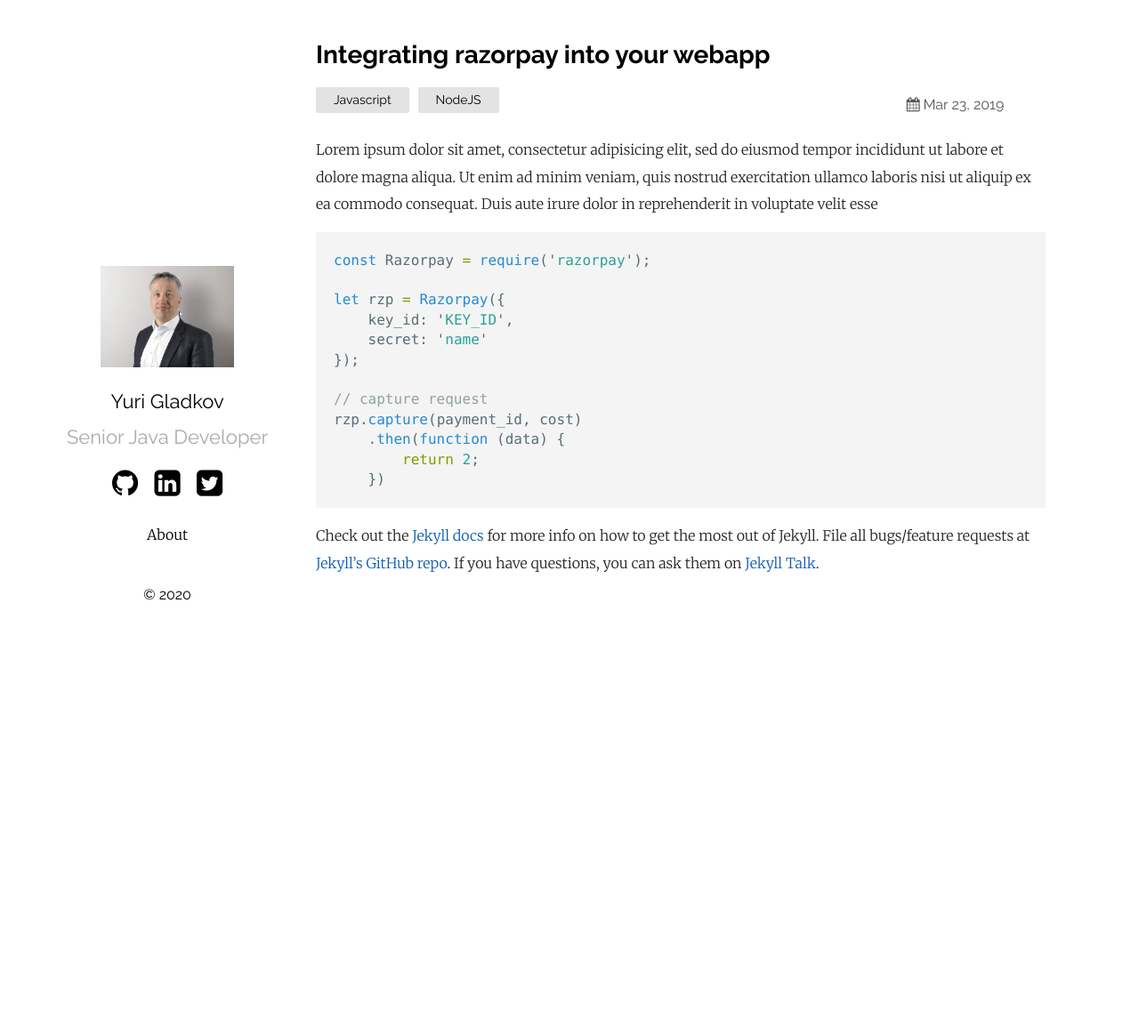
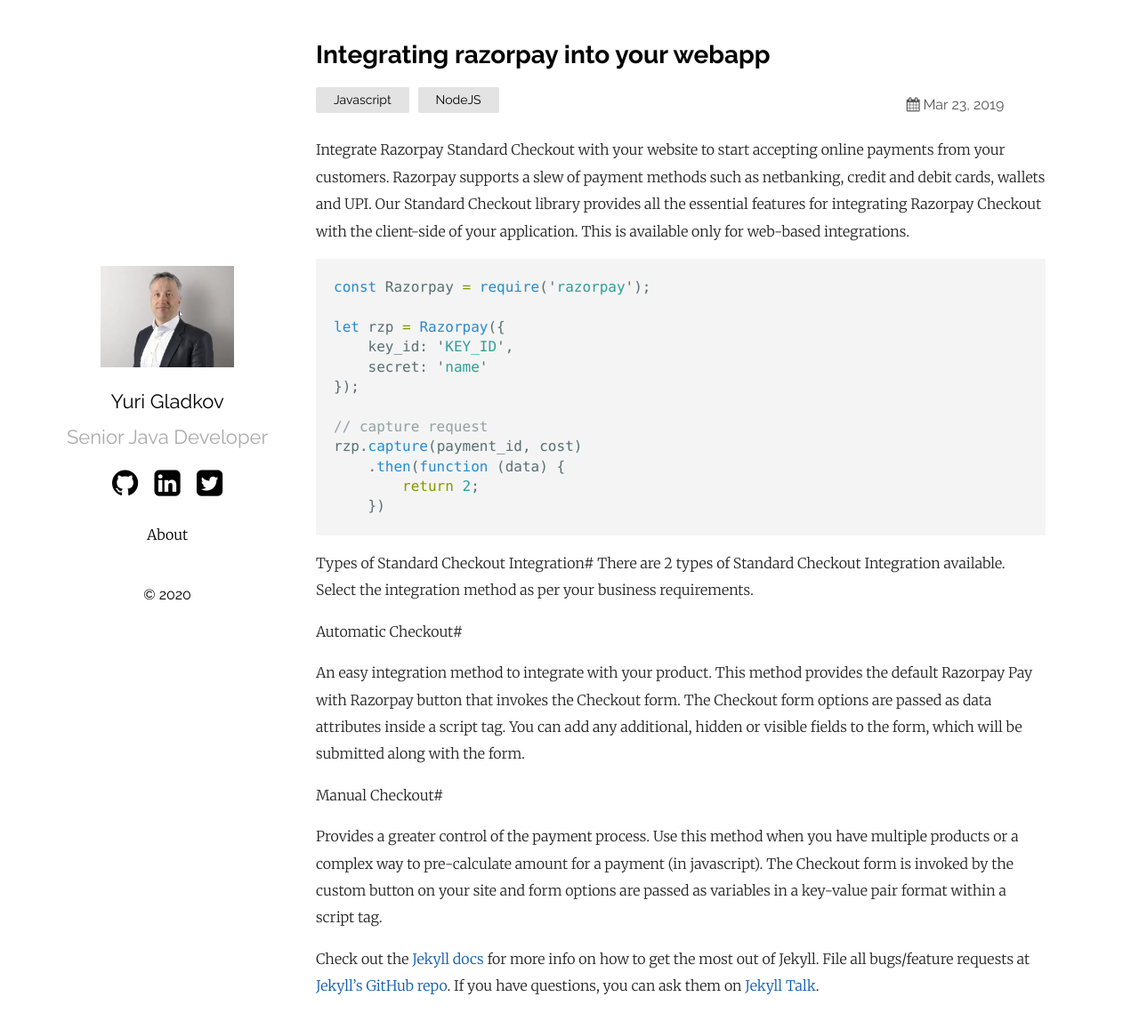
Before and after one commit to entrasynctech/entrasynctech.github.io, a Jekyll site: the page built from _posts/2019-03-23-welcome-to-jekyll.markdown, in a window 1280 px wide and 1169 px high. Shown: the top 1157 px of the window at 89% size. Built offline with Jekyll 4.4.1, drawn with Linux system fonts in a browser that asks for light colours.

Commit message:
Update 2019-03-23-welcome-to-jekyll.markdown

````diff
--- a/_posts/2019-03-23-welcome-to-jekyll.markdown
+++ b/_posts/2019-03-23-welcome-to-jekyll.markdown
@@ -4,7 +4,7 @@
 date:   2019-03-23 21:03:36 +0530
 categories: Javascript NodeJS
 ---
-Lorem ipsum dolor sit amet, consectetur adipisicing elit, sed do eiusmod tempor incididunt ut labore et dolore magna aliqua. Ut enim ad minim veniam, quis nostrud exercitation ullamco laboris nisi ut aliquip ex ea commodo consequat. Duis aute irure dolor in reprehenderit in voluptate velit esse
+Integrate Razorpay Standard Checkout with your website to start accepting online payments from your customers. Razorpay supports a slew of payment methods such as netbanking, credit and debit cards, wallets and UPI. Our Standard Checkout library provides all the essential features for integrating Razorpay Checkout with the client-side of your application. This is available only for web-based integrations.
 
 ```javascript
 const Razorpay = require('razorpay');
@@ -20,6 +20,18 @@
 		return 2;
 	})
 ```
+Types of Standard Checkout Integration#
+There are 2 types of Standard Checkout Integration available. Select the integration method as per your business requirements.
+
+Automatic Checkout#
+
+An easy integration method to integrate with your product.
+This method provides the default Razorpay Pay with Razorpay button that invokes the Checkout form. The Checkout form options are passed as data attributes inside a script tag. You can add any additional, hidden or visible fields to the form, which will be submitted along with the form.
+
+
+Manual Checkout#
+
+Provides a greater control of the payment process. Use this method when you have multiple products or a complex way to pre-calculate amount for a payment (in javascript). The Checkout form is invoked by the custom button on your site and form options are passed as variables in a key-value pair format within a script tag.
 
 Check out the [Jekyll docs][jekyll-docs] for more info on how to get the most out of Jekyll. File all bugs/feature requests at [Jekyll’s GitHub repo][jekyll-gh]. If you have questions, you can ask them on [Jekyll Talk][jekyll-talk].
 
````
